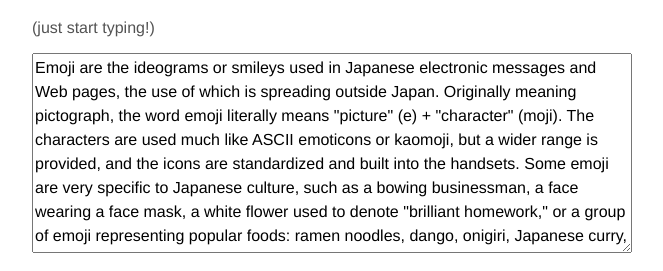
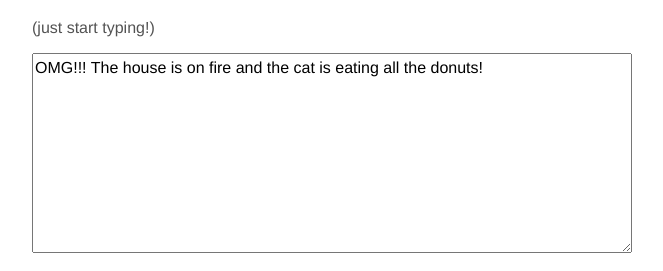
Before and after one commit to notwaldorf/emoji-translate, a website: page index.html in a window 1280 px wide. Shown: the part 112-383 px from the top of the page, without its empty margins (308-971 px from the left). Drawn offline with Linux system fonts and the light colour scheme.

Commit message:
update example

```diff
--- a/index.html
+++ b/index.html
@@ -65,8 +65,7 @@ textarea {
   <div class="container">
     <h1>From 🇬🇧</h1>
     <p>(just start typing!)</p>
-    <textarea id="input">Emoji are the ideograms or smileys used in Japanese electronic messages and Web pages, the use of which is spreading outside Japan. Originally meaning pictograph, the word emoji literally means "picture" (e) + "character" (moji). The characters are used much like ASCII emoticons or kaomoji, but a wider range is provided, and the icons are standardized and built into the handsets. Some emoji are very specific to Japanese culture, such as a bowing businessman, a face wearing a face mask, a white flower used to denote "brilliant homework," or a group of emoji representing popular foods: ramen noodles, dango, onigiri, Japanese curry, and sushi. </textarea>
-
+    <textarea id="input">OMG!!! The house is on fire and the cat is eating all the donuts!</textarea>
     <h1>To ✨emoji✨</h1>
     <p>(hover over the emoji to see the original word)</p>
     <div id="output">output</div>
```
